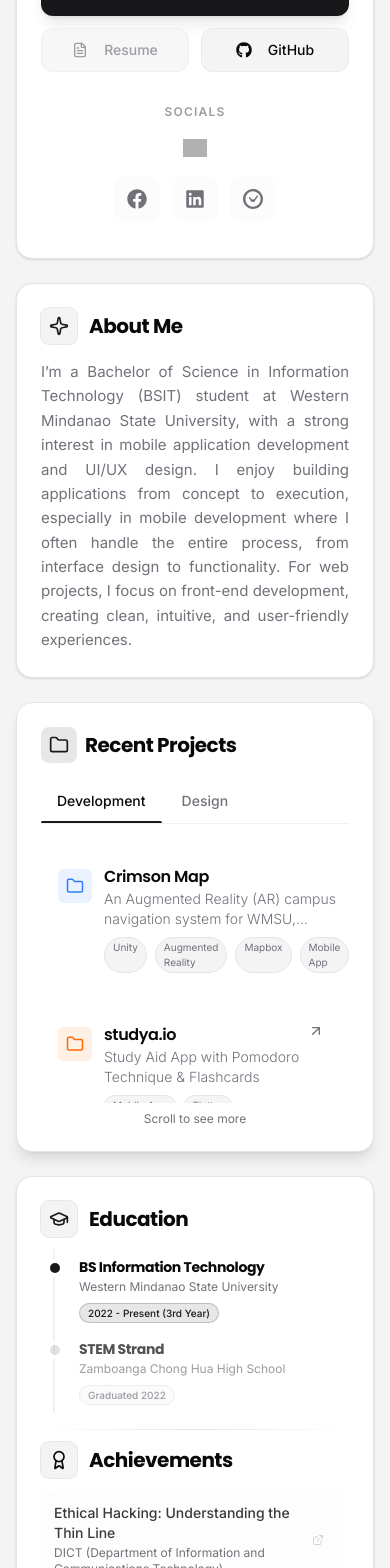
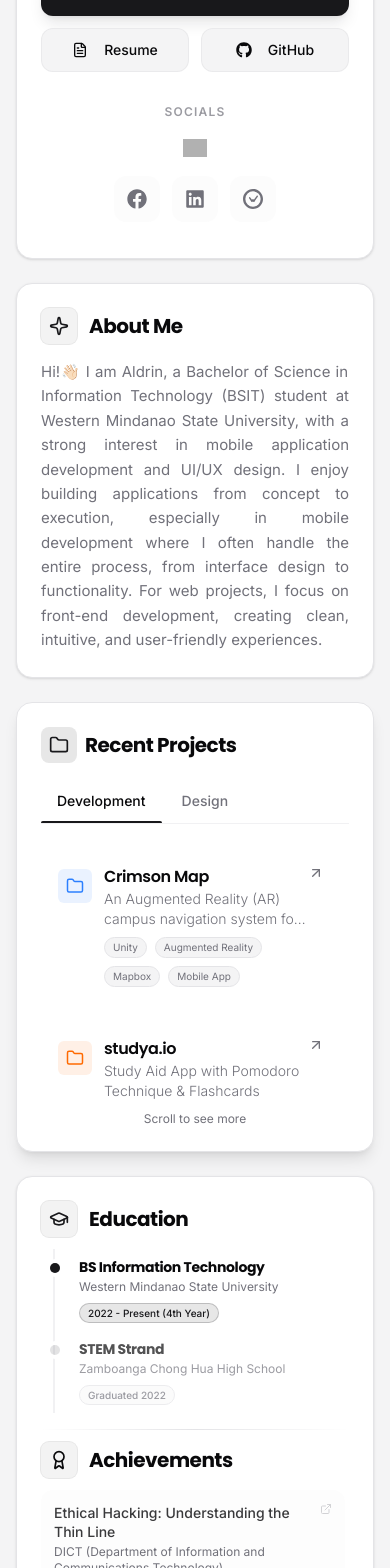
Before and after one commit to YzrSaid/Portfolio, a React (Vite) app: page / in a window 390 px wide. Shown: the part 432-2000 px from the top of the page. Built offline with nearby package versions, Linux system fonts and the light colour scheme; grey boxes are pictures that could not be loaded.

Commit message:
Added a resume and fixed scale issues in mobile screen sizes

```diff
--- a/src/components/portfolio/AboutMe.jsx
+++ b/src/components/portfolio/AboutMe.jsx
@@ -13,7 +13,7 @@ const AboutMe = () => {
       </div>
 
       <p className="text-muted-foreground leading-relaxed text-[15px] flex-grow text-justify">
-        I’m a Bachelor of Science in Information Technology (BSIT) student at Western Mindanao State University, with a strong interest in mobile application development and UI/UX design.
+        Hi!👋🏻 I am Aldrin, a Bachelor of Science in Information Technology (BSIT) student at Western Mindanao State University, with a strong interest in mobile application development and UI/UX design.
 
         I enjoy building applications from concept to execution, especially in mobile development where I often handle the entire process, from interface design to functionality. For web projects, I focus on front-end development, creating clean, intuitive, and user-friendly experiences.
       </p>
--- a/src/components/portfolio/EducationCard.jsx
+++ b/src/components/portfolio/EducationCard.jsx
@@ -20,7 +20,7 @@ const EducationCard = () => {
       id: 1,
       degree: "BS Information Technology",
       school: "Western Mindanao State University",
-      year: "2022 - Present (3rd Year)",
+      year: "2022 - Present (4th Year)",
     },
     {
       id: 2,
@@ -162,22 +162,28 @@ const EducationCard = () => {
             <div className="space-y-2 pb-1">
               {certifications.map((cert, i) => (
                 <button
-                  key={i}
-                  onClick={() => setSelectedImage(cert.image)}
-                  className="group w-full flex items-center justify-between p-3 rounded-xl bg-secondary/20 hover:bg-secondary/40 border border-transparent hover:border-border transition-all duration-300 text-left cursor-pointer"
+                  className="group w-full flex items-center p-3 rounded-xl
+                  bg-secondary/20 hover:bg-secondary/40
+                  border border-transparent hover:border-border
+                  transition-all duration-300 text-left cursor-pointer"
                 >
-                  <div className="flex items-center gap-3">
-                    <div className="text-left">
-                      <span className="text-sm font-medium text-foreground/80 group-hover:text-foreground block">
+                  <div className="flex items-start w-full">
+                    <div className="flex-1 pr-6">
+                      <span className="text-sm font-medium leading-snug text-foreground/80 group-hover:text-foreground block">
                         {cert.name}
                       </span>
                       <span className="text-xs text-muted-foreground block mt-0.5">
                         {cert.org}
                       </span>
                     </div>
+                    <ExternalLink
+                      className="w-3 h-3 text-muted-foreground opacity-30
+                 group-hover:opacity-100 transition-all duration-300
+                 flex-shrink-0"
+                    />
                   </div>
-                  <ExternalLink className="w-3 h-3 text-muted-foreground opacity-30 -translate-x-2 group-hover:opacity-100 group-hover:translate-x-0 transition-all duration-300 flex-shrink-0" />
                 </button>
+
               ))}
             </div>
           </div>
--- a/src/components/portfolio/ProfileCard.jsx
+++ b/src/components/portfolio/ProfileCard.jsx
@@ -26,7 +26,7 @@ const ProfileCard = () => {
   const [isSending, setIsSending] = useState(false);
 
   // Add this boolean flag
-  const [isResumeAvailable, setIsResumeAvailable] = useState(false);
+  const [isResumeAvailable, setIsResumeAvailable] = useState(true);
 
   const handleResumeClick = () => {
     if (isResumeAvailable) {
--- a/src/components/portfolio/ProjectsCard.jsx
+++ b/src/components/portfolio/ProjectsCard.jsx
@@ -78,7 +78,7 @@ const devProjects = [
     bg: "bg-orange-500/10",
   },
   {
-    title: "Al-Furqan-Islamic-Institute-Enrollment-and-Academic-Management-System ",
+    title: "Al-Furqan Islamic Institute Enrollment and Academic Management System ",
     desc: "Madrasa Enrollment and Academic Management System",
     tags: ["Web App", "Vanilla HTML, JS, CSS"],
     link: "https://github.com/YzrSaid/Al-Furqan-Islamic-Institute-Enrollment-and-Academic-Management-System",
@@ -356,11 +356,11 @@ const ProjectsCard = () => {
                       <p className="text-sm font-thin  text-muted-foreground line-clamp-2">
                         {project.desc}
                       </p>
-                      <div className="flex gap-2 mt-2">
+                      <div className="flex flex-wrap gap-2 mt-2">
                         {project.tags.map((tag, i) => (
                           <span
                             key={i}
-                            className="text-[10px] px-2 py-0.5 rounded-full bg-background border border-border text-muted-foreground"
+                            className="text-[10px] px-2 py-0.5 rounded-full bg-background border border-border text-muted-foreground whitespace-nowrap"
                           >
                             {tag}
                           </span>
```
Also changed, not shown: 1 other file (tests, documents, lock files or other folders).
